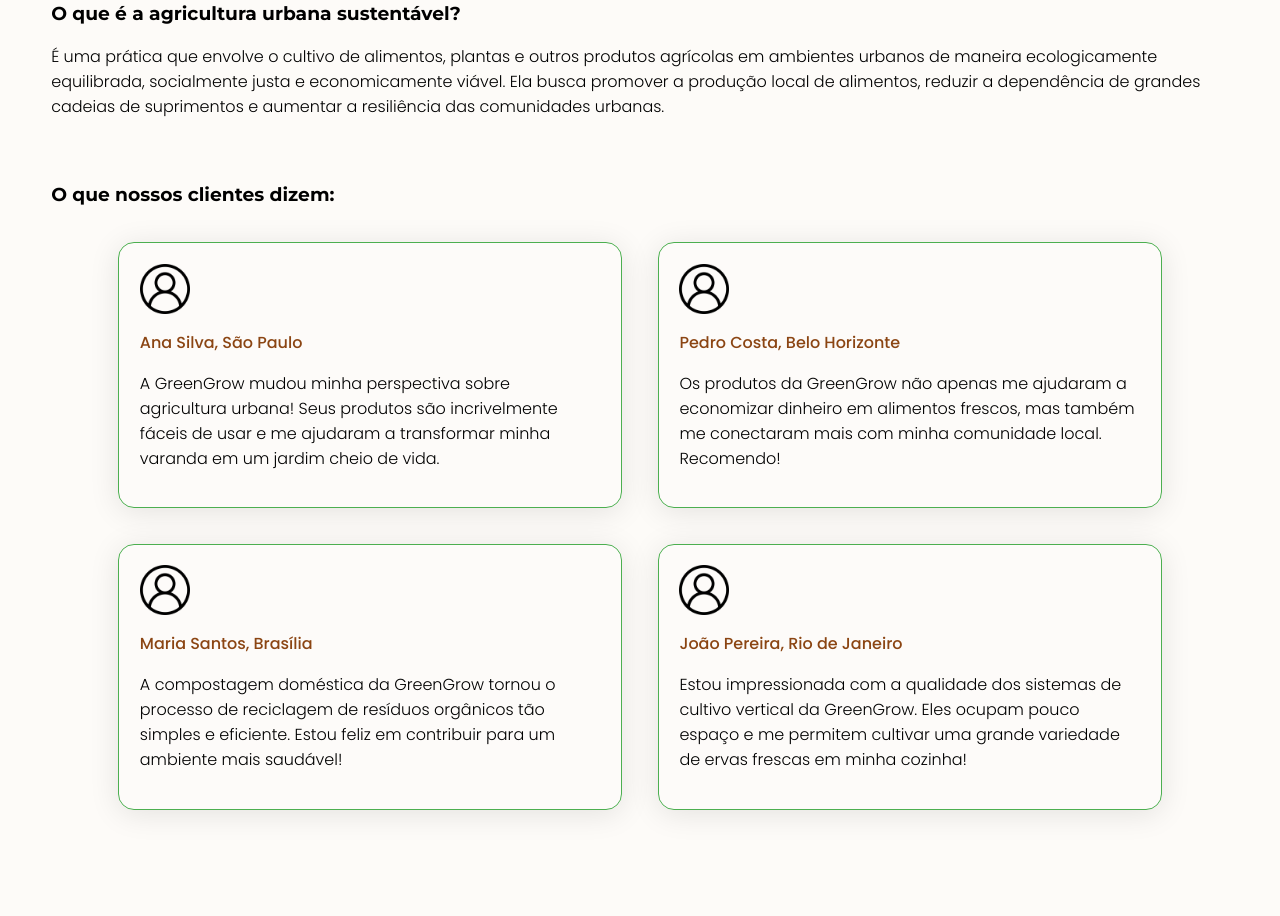
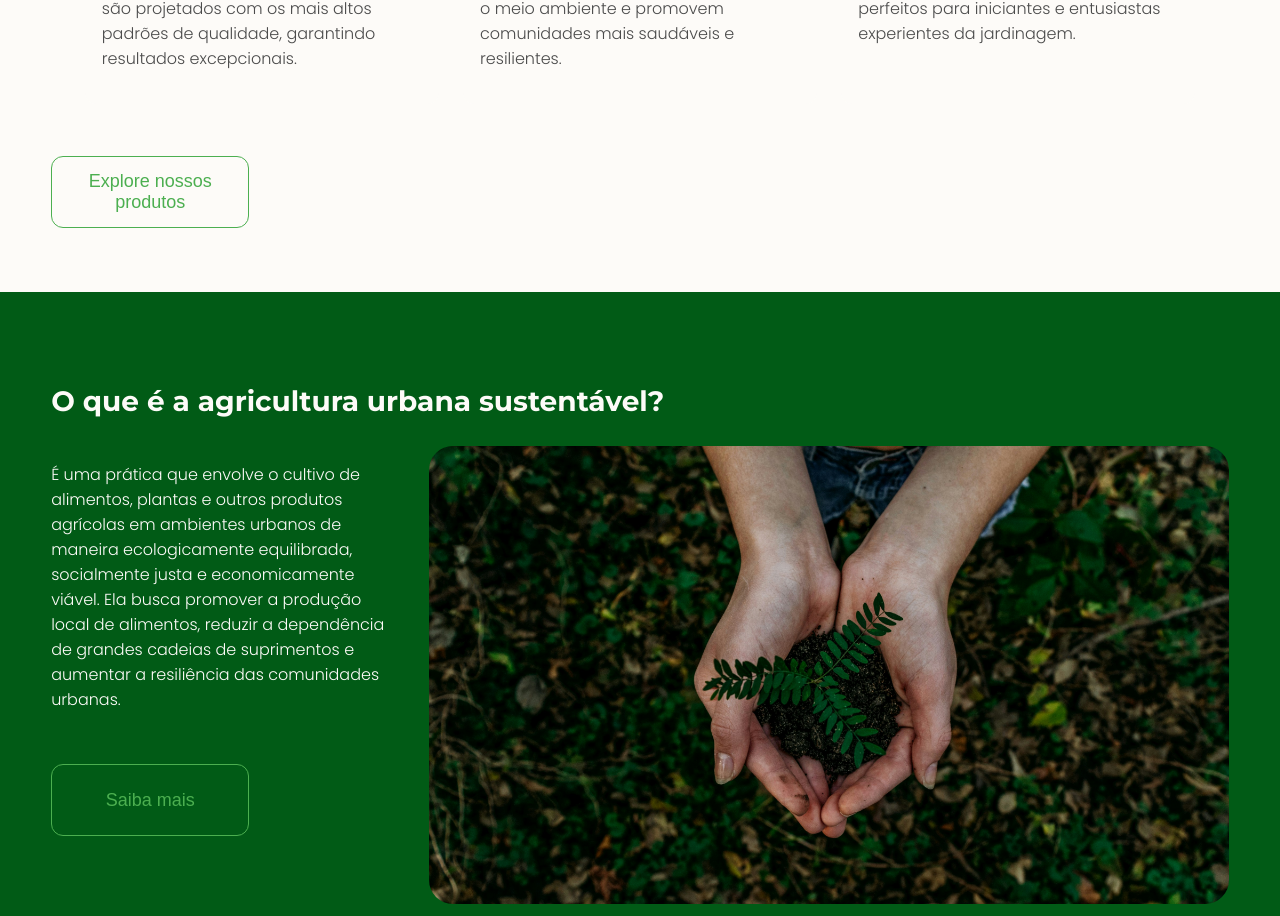
Before and after one commit to NatanVilasBoas/green-grow-site, a React (Create React App) app: page / in a window 1280 px wide. Shown: the part 658-1574 px from the top of the page. Built offline with nearby package versions, Linux system fonts and the light colour scheme; the HTML template or start-up script is replaced by a standard one.

Commit message:
estilizaç;ão

```diff
--- a/src/components/CardBeneficio/CardBeneficio.tsx
+++ b/src/components/CardBeneficio/CardBeneficio.tsx
@@ -21,6 +21,7 @@
 const Title = styled.h3`
     color: #8b4513;
     font-family: 'MontSerrat', sans-serif;
+    font-size: 24px;
 `
 
 interface CardBeneficioProps {
--- a/src/components/CtaButton/CtaButton.tsx
+++ b/src/components/CtaButton/CtaButton.tsx
@@ -11,6 +11,7 @@
     border-radius: 12px;
     cursor: pointer;
     transition: background-color 0.3s ease-in-out;
+    font-size: 18px;
 
     &:hover{
         background-color: #4caf50;
--- a/src/pages/Initial/Initial.tsx
+++ b/src/pages/Initial/Initial.tsx
@@ -6,7 +6,6 @@
 
 
 const Container = styled.div`
-    margin: 3vh 4vw;
 `
 
 const Beneficios = styled.section`
@@ -17,7 +16,7 @@
 `
 
 const Section = styled.div`
-    margin: 8vh 0;
+    padding: 8vh 4vw;
 `
 
 const CommentContainer = styled.div`
@@ -28,7 +27,13 @@
 
 const Title = styled.h3`
     font-family: 'Montserrat', sans-serif;
+    font-size: 28px;
 `
+
+const PlantaImage = styled.img`
+    border-radius: 24px;
+    width: 800px;
+    `
 
 const Initial = () => {
     useEffect(() => {
@@ -54,11 +59,17 @@
                         title="Facilidade de Uso"
                         text="Nossos produtos são projetados pensando na facilidade de uso e são perfeitos para iniciantes e entusiastas experientes da jardinagem." />
                 </Beneficios>
+                <CtaButton>Explore nossos produtos</CtaButton>
             </Section>
-
-            <Section>
-                <Title>O que é a agricultura urbana sustentável?</Title>
-                <p>É uma prática que envolve o cultivo de alimentos, plantas e outros produtos agrícolas em ambientes urbanos de maneira ecologicamente equilibrada, socialmente justa e economicamente viável. Ela busca promover a produção local de alimentos, reduzir a dependência de grandes cadeias de suprimentos e aumentar a resiliência das comunidades urbanas.</p>
+            <Section style={{backgroundColor:"var(--dartmouth-green)"}}>
+                <Title style={{color:"var(--baby-powder)"}}>O que é a agricultura urbana sustentável?</Title>
+                <div style={{ display: "flex" }}>
+                    <div style={{ marginRight: "34px"}}>
+                        <p style={{color:"var(--baby-powder)"}}>É uma prática que envolve o cultivo de alimentos, plantas e outros produtos agrícolas em ambientes urbanos de maneira ecologicamente equilibrada, socialmente justa e economicamente viável. Ela busca promover a produção local de alimentos, reduzir a dependência de grandes cadeias de suprimentos e aumentar a resiliência das comunidades urbanas.</p>
+                        <CtaButton>Saiba mais</CtaButton>
+                    </div>
+                    <PlantaImage src="/assets/planta-na-mao.jpg"/>
+                </div>
             </Section>
             <Section role="group-clientes">
                 <Title>O que nossos clientes dizem:</Title>
@@ -69,9 +80,6 @@
                     <CommentClient name="João Pereira, Rio de Janeiro" comment="Estou impressionada com a qualidade dos sistemas de cultivo vertical da GreenGrow. Eles ocupam pouco espaço e me permitem cultivar uma grande variedade de ervas frescas em minha cozinha!" />
                 </CommentContainer>
             </Section>
-
-            <CtaButton>Saiba mais</CtaButton>
-            <CtaButton>Explore nossos produtos</CtaButton>
         </Container>
     )
 }
```
